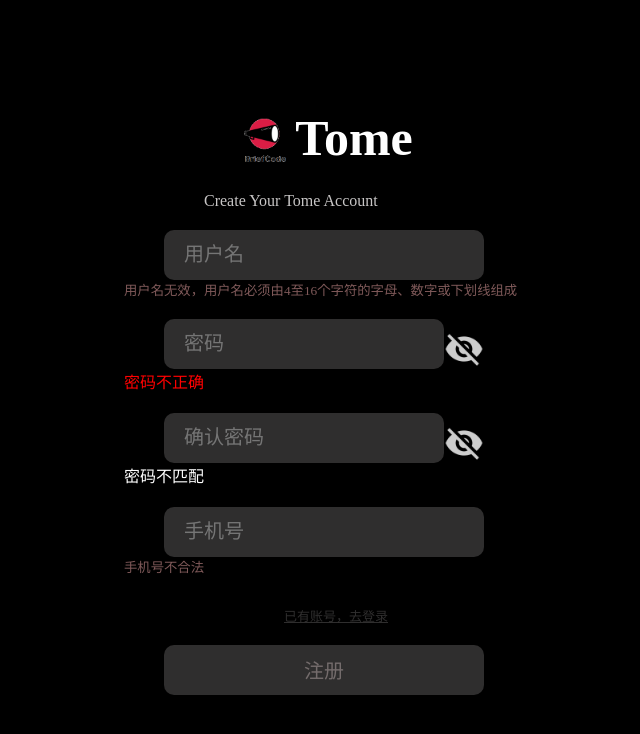
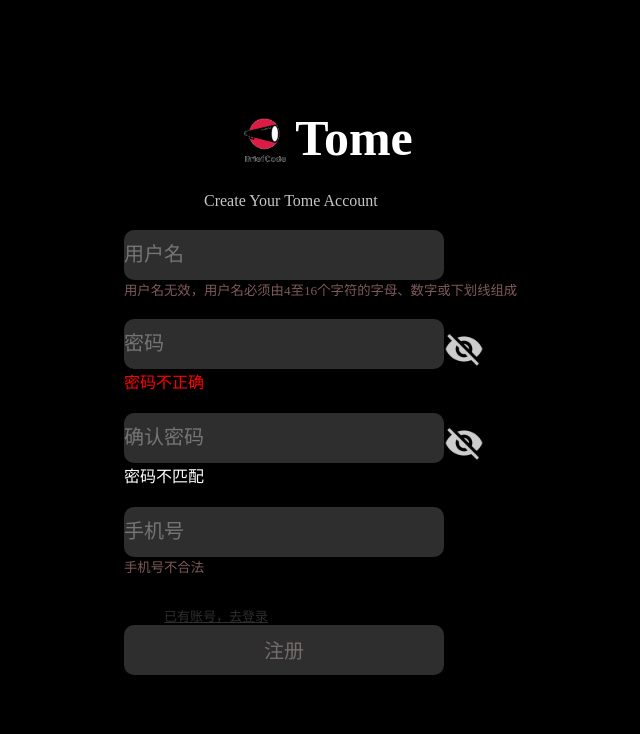
Before and after one commit to TJ-small-steel-cannon/brief_code, a React (Create React App) app: page /Register in a window 1280 px wide. Shown: the top 734 px of the page, without its empty margins (316-956 px from the left). Built offline with nearby package versions, Linux system fonts and the light colour scheme.

Commit message:
2023-6-17

```diff
--- a/package.json
+++ b/package.json
@@ -6,6 +6,7 @@
     "@testing-library/jest-dom": "^5.16.5",
     "@testing-library/react": "^13.4.0",
     "@testing-library/user-event": "^13.5.0",
+    "crypto-js": "^4.1.1",
     "react": "^18.2.0",
     "react-dom": "^18.2.0",
     "react-router-dom": "^6.12.1",
--- a/src/component/ForgetPwd/ForgetPwd.jsx
+++ b/src/component/ForgetPwd/ForgetPwd.jsx
@@ -37,12 +37,12 @@
       <p>忘记密码?</p>
       <p>输入您的电子邮件,手机号</p>
       <p>我们将向您发送密码重置说明</p>
-      <input placeholder='账号' value={count} onChange={handleCountChange} /><br/>
+      <input className={Classes.input} placeholder='账号' value={count} onChange={handleCountChange} /><br/>
       {isCountValid ? <p>Count is valid</p> : <p>Count is invalid</p>}
 
-      <input placeholder='手机号' type="text" value={phone} onChange={handleChange} />
+      <input className={Classes.input} placeholder='手机号' type="text" value={phone} onChange={handleChange} />
       {isValid ? <p>Phone number is valid</p> : <p>Phone number is invalid</p>}
-      <button className={Classes.lo}>继续</button><br/>
+      <button  className={Classes.lo}>继续</button><br/>
       <Link to='/Login'>返回到上一级</Link>
    </div>
     </div>
--- a/src/component/ForgetPwd/forget.module.css
+++ b/src/component/ForgetPwd/forget.module.css
@@ -8,7 +8,7 @@
     width: 100%;
     height: 100%;
 }
-input{
+.input{
     border: none;
     box-shadow: none;
     outline: none;
@@ -22,11 +22,11 @@
     margin-left: 10%;
     text-indent: 20px;
 }
-input:focus{
+.input:focus{
     border: none;
     box-shadow: none;
 }
-button{
+.lo{
     border: none;
     box-shadow: none;
     outline: none;
@@ -39,11 +39,11 @@
     margin-left: 10%;
     font-size: 20px;
 }
-button:hover{
+.lo:hover{
     color: white;
     background-color: rgb(244, 15, 91);
 }
-a{
+.a{
     margin-left: 40%;
     color:rgba(234, 229, 229, 0.2);
     position: relative;
@@ -51,7 +51,7 @@
     font-size: small;
 }
 
-a:hover{
+.a:hover{
     color: white;
 }
 .box p{
--- a/src/component/Login/Login.jsx
+++ b/src/component/Login/Login.jsx
@@ -64,14 +64,14 @@
 }
   return (
    <div className={Classes.box}>
-      <input placeholder='用户名' type="text" value={username} onChange={handleUsernameChange} />
+      <input className={Classes.input} placeholder='用户名' type="text" value={username} onChange={handleUsernameChange} />
       {isValid ? (
         <p>用户名有效</p>
       ) : (
         <p>用户名无效，用户名必须由4至16个字符的字母、数字或下划线组成</p>
       )}
       <div className={Classes.pwd}>
-      <input placeholder='密码'
+      <input className={Classes.input} placeholder='密码'
         type={showPassword ? 'text' : 'password'}
         value={password}
         onChange={handlePasswordChange}
--- a/src/component/Login/login.module.css
+++ b/src/component/Login/login.module.css
@@ -12,7 +12,7 @@
     font-size: smaller;
     color:rgb(181, 127, 127,0.7) ;
 }
-input{
+.input{
     border: none;
     box-shadow: none;
     outline: none;
@@ -26,11 +26,11 @@
     margin-left: 10%;
     text-indent: 20px;
 }
-input:focus{
+.input:focus{
     border: none;
     box-shadow: none;
 }
-button{
+.lo{
     border: none;
     box-shadow: none;
     outline: none;
@@ -43,7 +43,7 @@
     margin-left: 10%;
     font-size: 20px;
 }
-button:hover{
+.lo:hover{
     color: white;
     background-color: rgb(244, 15, 91);
 }
--- a/src/component/Register/Register.jsx
+++ b/src/component/Register/Register.jsx
@@ -2,12 +2,16 @@
 import React, { useState } from 'react'
 import Classes from './register.module.css';
 import { Link } from 'react-router-dom';
+import { MD5 } from "crypto-js";
 
 export default function Register() {
   // 设置密码显示隐藏
   const [password, setPassword] = useState('');
   const [showPassword, setShowPassword] = useState(false);
 
+  console.log("password"+password);
+  const md5Hash=MD5(password).toString();
+  console.log("md5:"+md5Hash);
   const handlePasswordChange = (event) => {
     console.log("value"+event.target.value);
     const filter=(event.target.value).replace(/[\s\u4e00-\u9fa5]/g,'');
@@ -84,7 +88,6 @@
   setConValid(passwordsMatch);
 }
 
-
 const IsAllValid=()=>{
   // cun->字符串  qu->字符串转数组
   if(isValid&&isVaildPwdRex&&isPhoneVaild&&isConVaild){
@@ -94,11 +97,10 @@
       //   {username:"123ASDc",password:"123ASDc"}
       // ])
       // window.localStorage.setItem('aaa',A);
-     var A=JSON.stringify([
-      {username:"username",password:"password"}
-     ]);
-     window.localStorage.setItem('aaa',A)
-      console.log(window.localStorage.getItem('aaa'));
+      if(window.localStorage.getItem('aaa')===null){
+        var A=JSON.stringify([]);
+        window.localStorage.setItem('aaa',A)
+      }
       var userInfoData=JSON.parse(window.localStorage.getItem('aaa'))
       // console.log(userInfoData);
 // 左面每一项  右面数组
@@ -115,7 +117,7 @@
       var B=JSON.stringify(Arr)
       window.localStorage.setItem('aaa',B);
       console.log(window.localStorage.getItem('aaa'));
-
+      alert("注册成功！")
   }else{
     alert("请检查所填信息的正确性！");
   }
@@ -138,14 +140,14 @@
   return (
     <div className={Classes.box}>
     <p className={Classes.crt}>Create Your Tome Account</p>
-    <input placeholder='用户名' type="text" value={username} onChange={handleUsernameChange} />
+    <input className={Classes.input} placeholder='用户名' type="text" value={username} onChange={handleUsernameChange} />
       {isValid ? (
         <p className={Classes.p}>用户名有效</p>
       ) : (
         <p className={Classes.p}>用户名无效，用户名必须由4至16个字符的字母、数字或下划线组成</p>
       )}
       <div className={Classes.pwd}>
-      <input placeholder='密码'
+      <input className={Classes.input} placeholder='密码'
         type={showPassword ? 'text' : 'password'}
         value={password}
         onChange={handlePasswordChange}
@@ -166,7 +168,7 @@
       }
       {/* ------------------------- */}
      <div className={Classes.rePwd}>
-     <input placeholder='确认密码'
+     <input className={Classes.input} placeholder='确认密码'
         type={reShowPassword ? 'text' : 'password'}
         value={rePassword}
         onChange={(e)=>{rehandlePasswordChange(e);handleConPwd(e);}}
@@ -181,10 +183,10 @@
      </div>
      {isConVaild ? <p>密码匹配</p> : <p>密码不匹配</p>}
 
-     <input type="text"placeholder='手机号' value={phone} onChange={handlePhoneChange} />
+     <input className={Classes.input} type="text"placeholder='手机号' value={phone} onChange={handlePhoneChange} />
     {isPhoneVaild ? <p className={Classes.p}>手机号合法</p> : <p className={Classes.p}>手机号不合法</p>}
       <Link to='/Login' >已有账号，去登录</Link>
-      <button onClick={IsAllValid}>注册</button><br/>
+      <button className={Classes.Button} onClick={IsAllValid}>注册</button><br/>
 
    </div>
   )
--- a/src/component/Register/register.module.css
+++ b/src/component/Register/register.module.css
@@ -18,7 +18,7 @@
     margin-left: 20%;
     color:rgba(250, 247, 247, 0.8) ;
 }
-input{
+.input{
     border: none;
     box-shadow: none;
     outline: none;
@@ -28,12 +28,13 @@
     width: 80%;
     height: 50px;
     border-radius: 10px;
+    margin-top: 20px;
 }
-input:focus{
+.input:focus{
     border: none;
     box-shadow: none;
 }
-button{
+.Button{
     border: none;
     box-shadow: none;
     outline: none;
@@ -42,10 +43,11 @@
     border-radius: 10px;
     color: rgb(116, 108, 108);
     background-color:rgba(234, 229, 229, 0.2);
-    margin-left: 10%;
+    margin-right: 200px;
     font-size: 20px;
+    margin-top: 30px;
 }
-button:hover{
+.Button:hover{
     color: white;
     background-color: rgb(244, 15, 91);
 }
--- a/src/pages/LoginPage/LoginPage.jsx
+++ b/src/pages/LoginPage/LoginPage.jsx
@@ -6,7 +6,7 @@
   return (
     <div className={Classes.box}>
       <div className={Classes.head}>
-        <Link id={Classes.link} to="/">
+        <Link className={Classes.a} id={Classes.link} to="/">
           <div className={Classes.logo}>
             <img src="/img/logo.png" alt="logo" />
           </div>
--- a/src/pages/LoginPage/page.module.css
+++ b/src/pages/LoginPage/page.module.css
@@ -38,7 +38,7 @@
     /* background-color: red; */
     margin-top: 25px;
 }
-a{
+.a{
     flex-direction: none;
 }
 #link{
```
Also changed, not shown: 1 other file (tests, documents, lock files or other folders).
